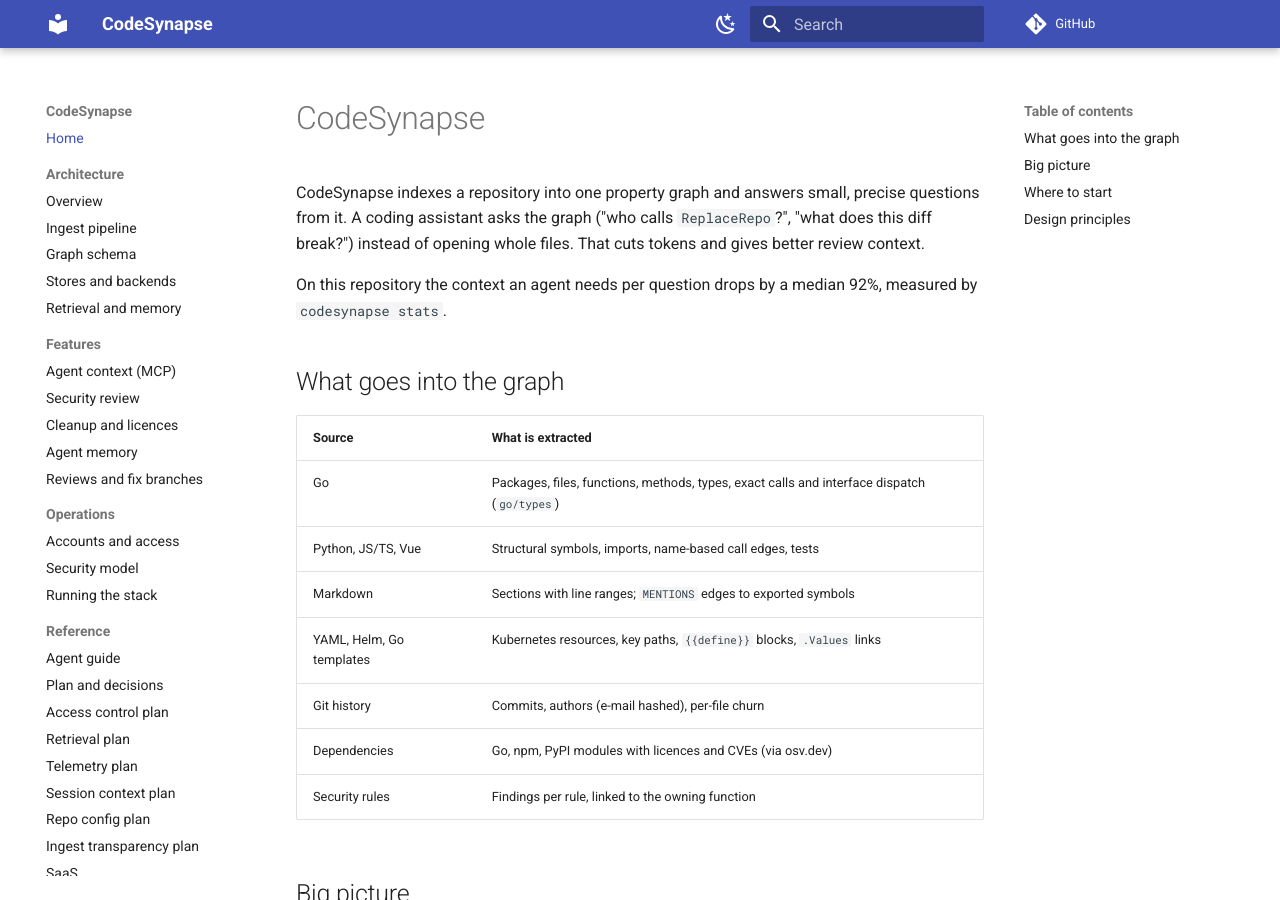
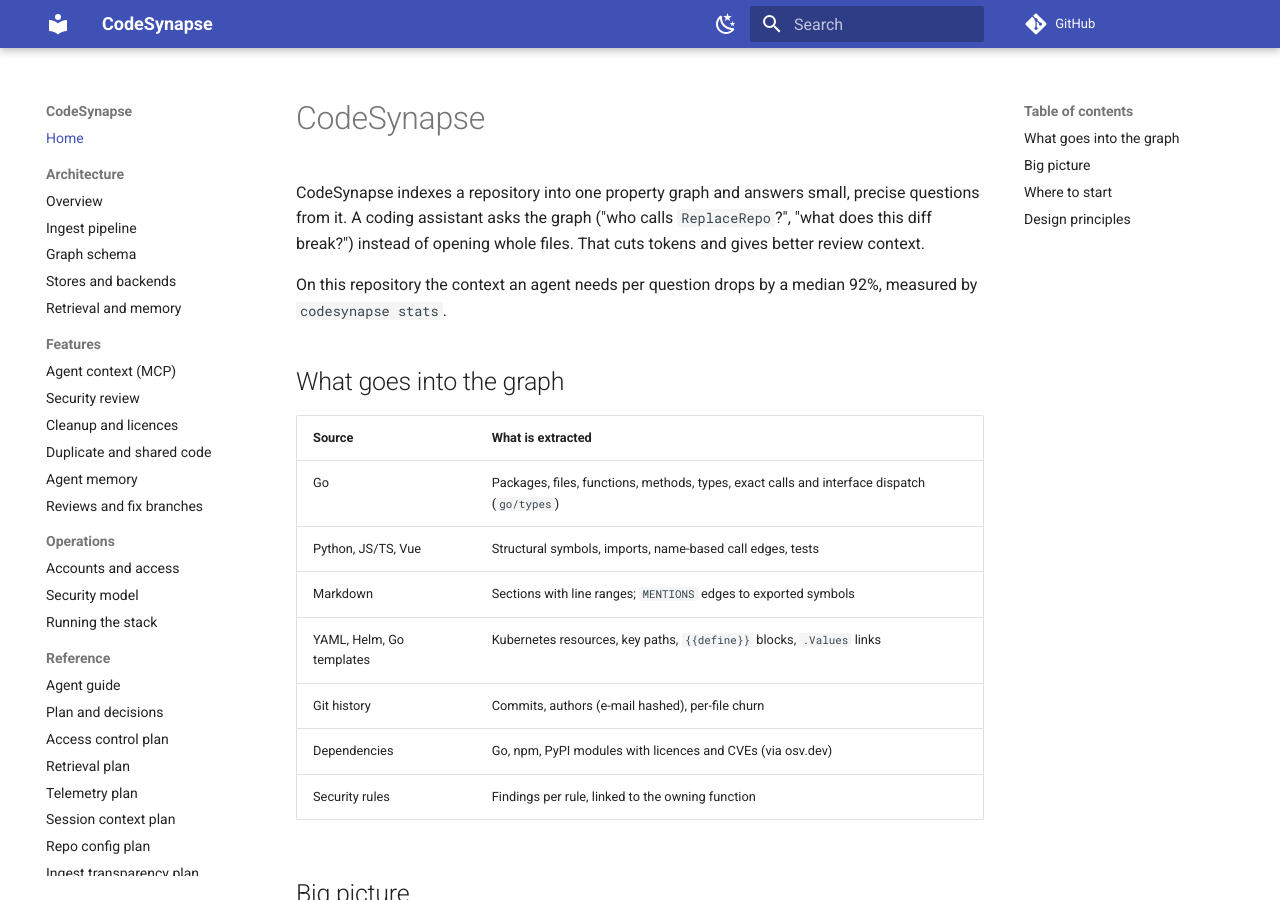
Before and after one commit to astrona-io/codesynapse, an MkDocs documentation site: the page built from docs/index.md, in a window 1280 px wide and 900 px high. Built offline with MkDocs 1.6.1 and Material for MkDocs 9.7.7, drawn with Linux system fonts in a browser that asks for light colours; comment, search, counter and statistics services are not loaded.

Commit message:
docs: add the duplicate and shared code page to the nav
Co-Authored-By: Claude Sonnet 5.5 <noreply@anthropic.com>

Signed-off-by: Paris Nakita Kejser <hi@pnk.sh>

```diff
--- a/mkdocs.yml
+++ b/mkdocs.yml
@@ -52,6 +52,7 @@ nav:
       - Agent context (MCP): features/agent-context.md
       - Security review: features/security.md
       - Cleanup and licences: features/cleanup-licenses.md
+      - Duplicate and shared code: features/duplicates.md
       - Agent memory: features/memory.md
       - Reviews and fix branches: features/reviews-fixes.md
   - Operations:
```
